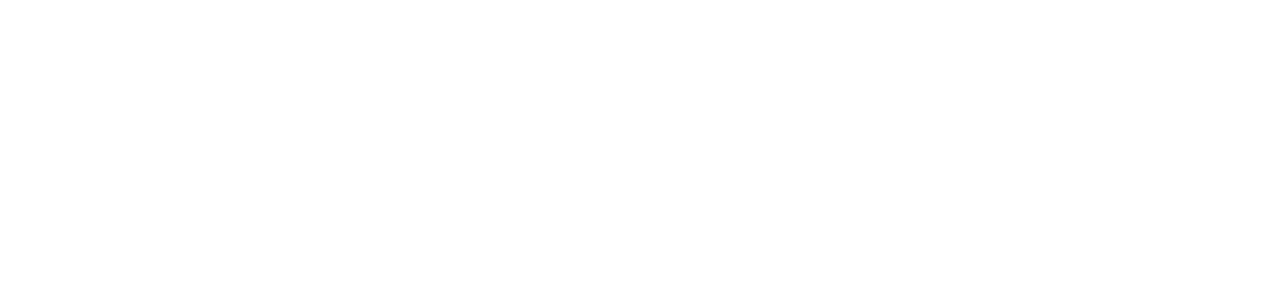
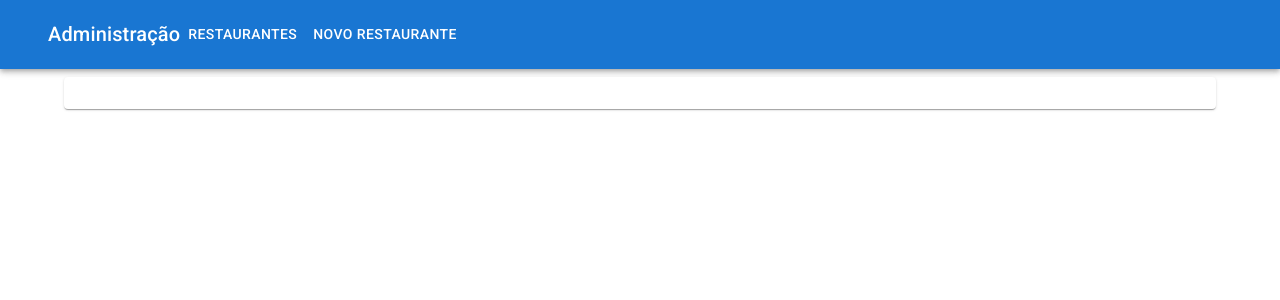
Before and after one commit to Mackenzzy/alfood, a React (Create React App) app: page /admin in a window 1280 px wide. Before the commit this address had no page. Shown: the top 300 px of the page. Built offline with nearby package versions, Linux system fonts and the light colour scheme.

Commit message:
refatorando pagina base

```diff
--- a/src/App.tsx
+++ b/src/App.tsx
@@ -3,6 +3,7 @@
 import VitrineRestaurantes from './paginas/VitrineRestaurantes';
 import AdministracaoRestaurantes from './paginas/Administracao/restaurantes';
 import FormularioRestaurante from './paginas/Administracao/restaurantes/FormularioRestaurante';
+import PaginaBaseAdmin from './paginas/Administracao/PaginaBaseAdmin';
 
 function App() {
 
@@ -10,9 +11,12 @@
     <Routes>
       <Route path="/" element={<Home />} />
       <Route path="/restaurantes" element={<VitrineRestaurantes />} />
-      <Route path="/admin/restaurantes" element={<AdministracaoRestaurantes/>} />
-      <Route path="admin/restaurantes/novo" element={<FormularioRestaurante/>} />
-      <Route path="admin/restaurantes/:id" element={<FormularioRestaurante/>} />
+      <Route path='/admin' element={<PaginaBaseAdmin />}>
+        <Route path="restaurantes" element={<AdministracaoRestaurantes/>} />
+        <Route path="restaurantes/novo" element={<FormularioRestaurante/>} />
+        <Route path="restaurantes/:id" element={<FormularioRestaurante/>} />
+      </Route>
+
     </Routes>
   );
 }
--- /dev/null
+++ b/src/paginas/Administracao/PaginaBaseAdmin.tsx
@@ -0,0 +1,44 @@
+import { AppBar, Box, Button, TextField, Typography, Container, Toolbar, Link, Paper } from "@mui/material";
+import {Link as RouterLink, Outlet} from 'react-router-dom';
+
+const PaginaBaseAdmin = () => {
+
+  return (
+    <>
+      <AppBar position="static">
+        <Container maxWidth="xl">
+          <Toolbar>
+            <Typography variant="h6">
+              Administração
+            </Typography>
+            <Box sx={{ display: "flex", flexGrow: 1 }} >
+              <Link component={RouterLink} to ="/admin/restaurantes">
+                <Button sx={{ my: 2, color: 'white' }}>
+                  Restaurantes
+                </Button>
+              </Link >
+              <Link component={RouterLink} to ="/admin/restaurantes/novo">
+                <Button sx={{ my: 2, color: 'white' }}>
+                  Novo Restaurante
+                </Button>
+              </Link>
+            </Box>
+          </Toolbar>
+
+        </Container>
+
+      </AppBar>
+      <Box>
+        <Container maxWidth="lg" sx={{ mt: 1 }}>
+          <Paper sx={{ p: 2 }}>
+            <Outlet/>
+          </Paper>
+        </Container>
+      </Box>
+
+
+    </>
+  );
+};
+
+export default PaginaBaseAdmin;
--- a/src/paginas/Administracao/restaurantes/FormularioRestaurante.tsx
+++ b/src/paginas/Administracao/restaurantes/FormularioRestaurante.tsx
@@ -1,8 +1,9 @@
-import { Box, Button, TextField, Typography } from "@mui/material";
+import { AppBar, Box, Button, TextField, Typography, Container, Toolbar, Link, Paper } from "@mui/material";
 import { useEffect, useState } from "react";
 import { useParams, useNavigate } from "react-router-dom";
 import http from "../../../http";
 import IRestaurante from "../../../interfaces/IRestaurante";
+import { Link as RouterLink } from 'react-router-dom';
 
 const FormularioRestaurante = () => {
   const navigate = useNavigate();
@@ -53,11 +54,13 @@
   };
 
   return (
+    <>
+
       <Box sx={{ display: "flex", flexDirection: "column", alignItems: "center", flexGrow: 1 }}>
         <Typography component="h1" variant="h6">
           Formulario de Restaurante
         </Typography>
-      <Box component="form" onSubmit={aoSubmeterForm}>
+        <Box component="form" sx={{ width: "80%", flexGrow: 1 }} onSubmit={aoSubmeterForm}>
           <TextField
             value={nomeRestaurante}
             onChange={evento => setNomeRestaurante(evento.target.value)}
@@ -75,6 +78,9 @@
           </Button>
         </Box>
       </Box>
+
+
+    </>
   );
 };
 
--- a/src/paginas/Administracao/restaurantes/index.tsx
+++ b/src/paginas/Administracao/restaurantes/index.tsx
@@ -54,12 +54,6 @@
                         </TableRow>)}
 
                 </TableBody>
-                <Button
-                    sx={{ marginTop: "1rem" }}
-                    variant="outlined"
-                    color="success"
-                    onClick={novo}
-                    >Novo</Button>
             </Table>
 
         </TableContainer>
```
Lines whose indentation alone changed are shown as unchanged.
